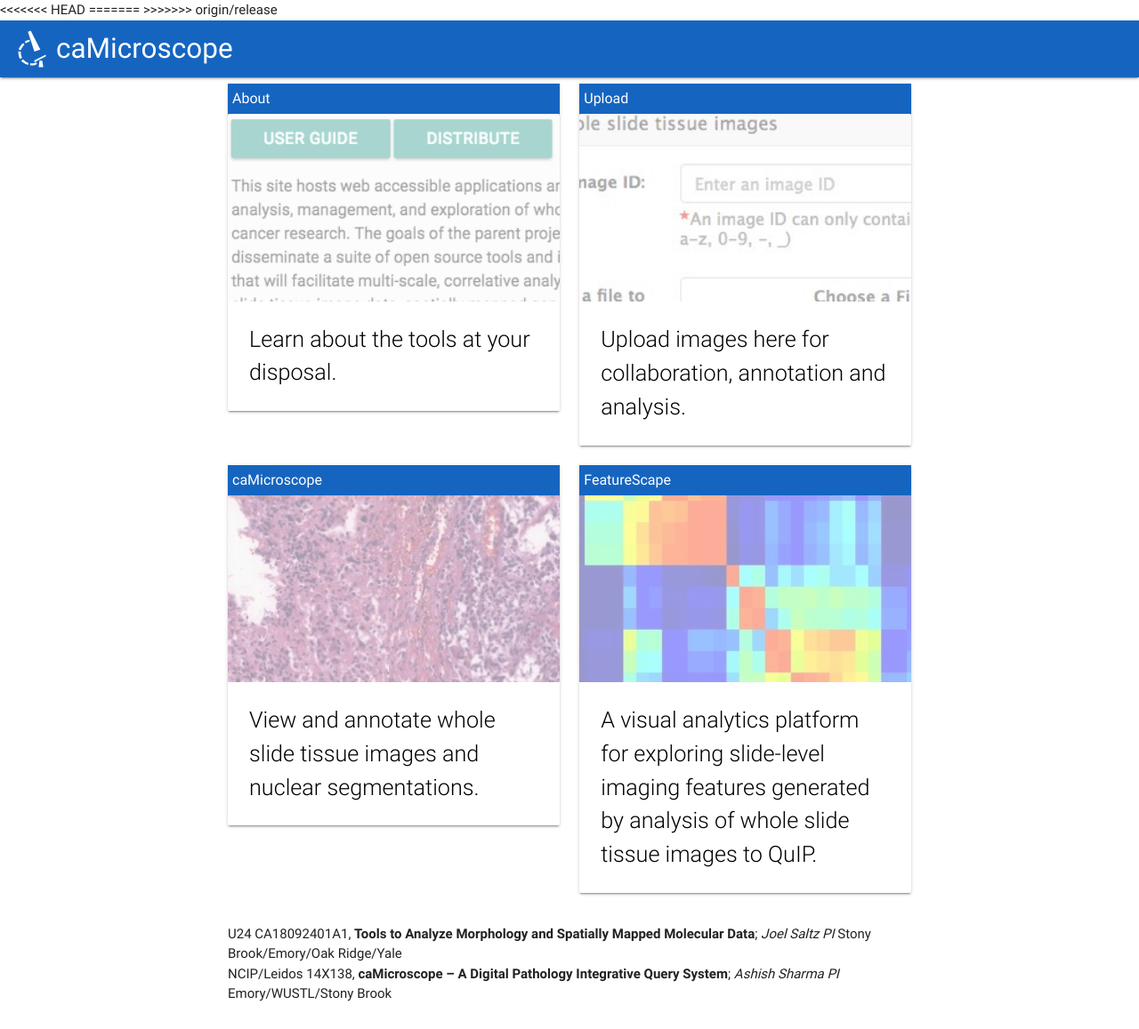
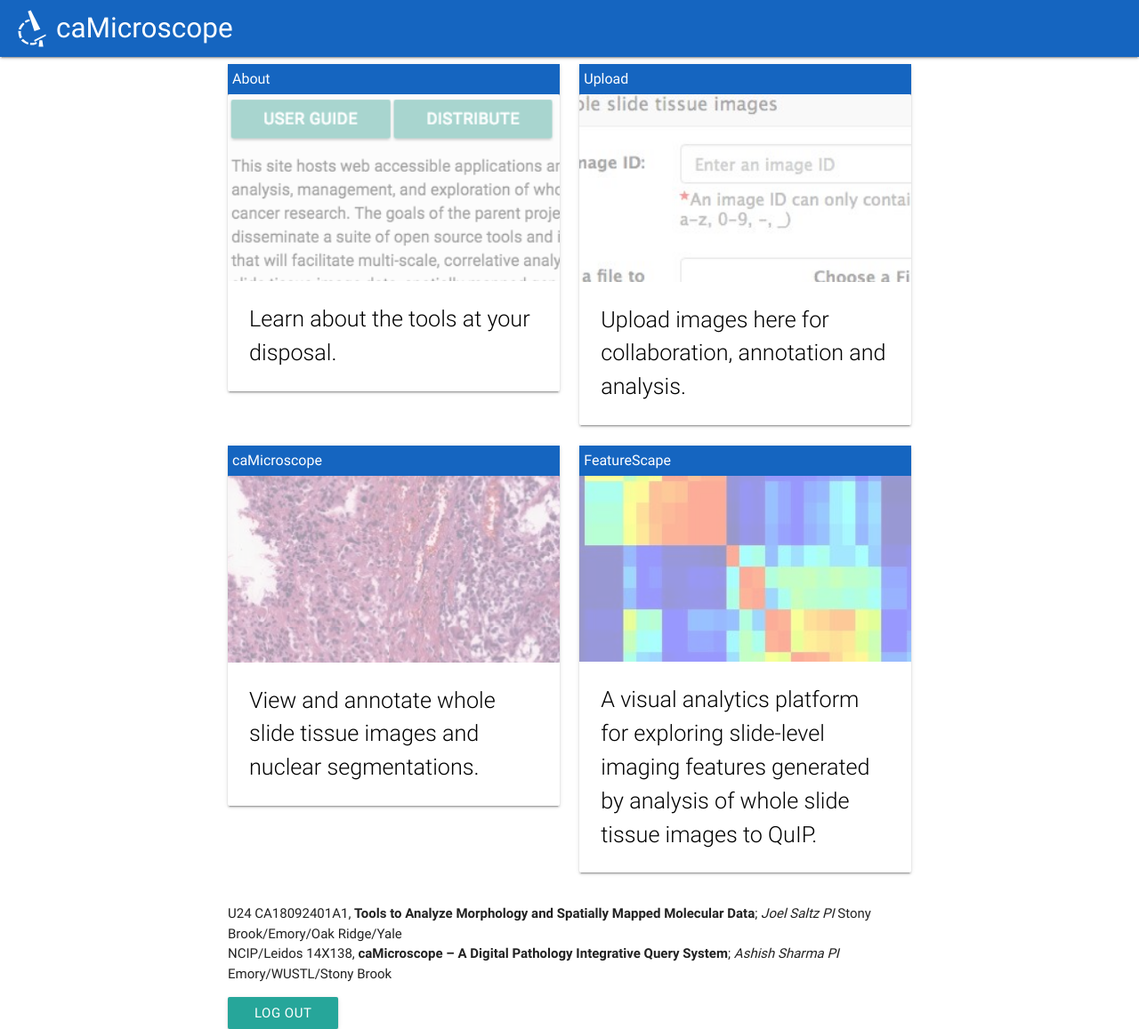
Before and after one commit to supraja2710/Security, a PHP site: page /plus/select.php in a window 1280 px wide. Shown: the whole page at 89% size. Before the commit the page ends 1126 px from the top, so only its background shows below. Run offline with PHP 8.4, Linux system fonts and the light colour scheme; the visitor is signed in with stand-in values (Sample User, id 1); data that the repository does not hold is empty; some libraries are stand-ins or nearby versions.

Commit message:
merge log out function

```diff
--- a/select.php
+++ b/select.php
@@ -55,9 +55,7 @@ $cSession = curl_init();
     <script src="js/jquery.form.js"></script>
     <script src="https://apis.google.com/js/client:platform.js?onload=start" async defer></script>
     <link rel="stylesheet" href="css/style.css">
-<<<<<<< HEAD
     <title><?php print $branding_title; ?></title>
-=======
     <script>
         function logOut() {
             $.post("security/server.php?logOut", {},
@@ -67,7 +65,6 @@ $cSession = curl_init();
             gapi.auth.signOut();
         }
     </script>
->>>>>>> origin/release
   </head>
 
   <body>
@@ -211,6 +208,7 @@ $cSession = curl_init();
             PI</i> Stony Brook/Emory/Oak Ridge/Yale<br>NCIP/Leidos 14X138, <b>caMicroscope &ndash; A Digital Pathology
             Integrative Query System</b>; <i>Ashish Sharma PI</i> Emory/WUSTL/Stony Brook<br />
           </p>
+          <a class="waves-effect waves-light btn" onclick="logOut()">Log Out</a>
         </div>
       </div>
     </main>
```
